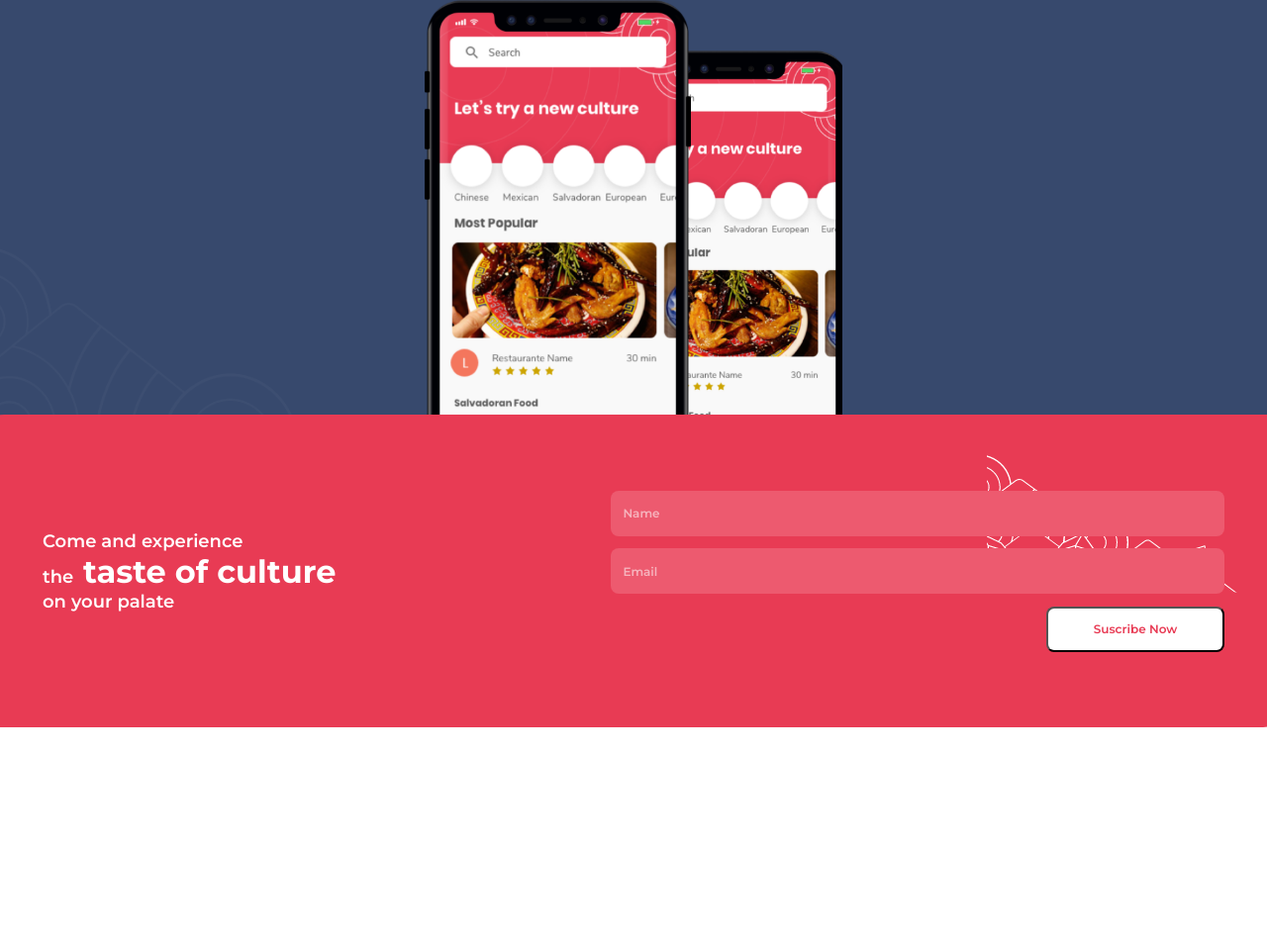
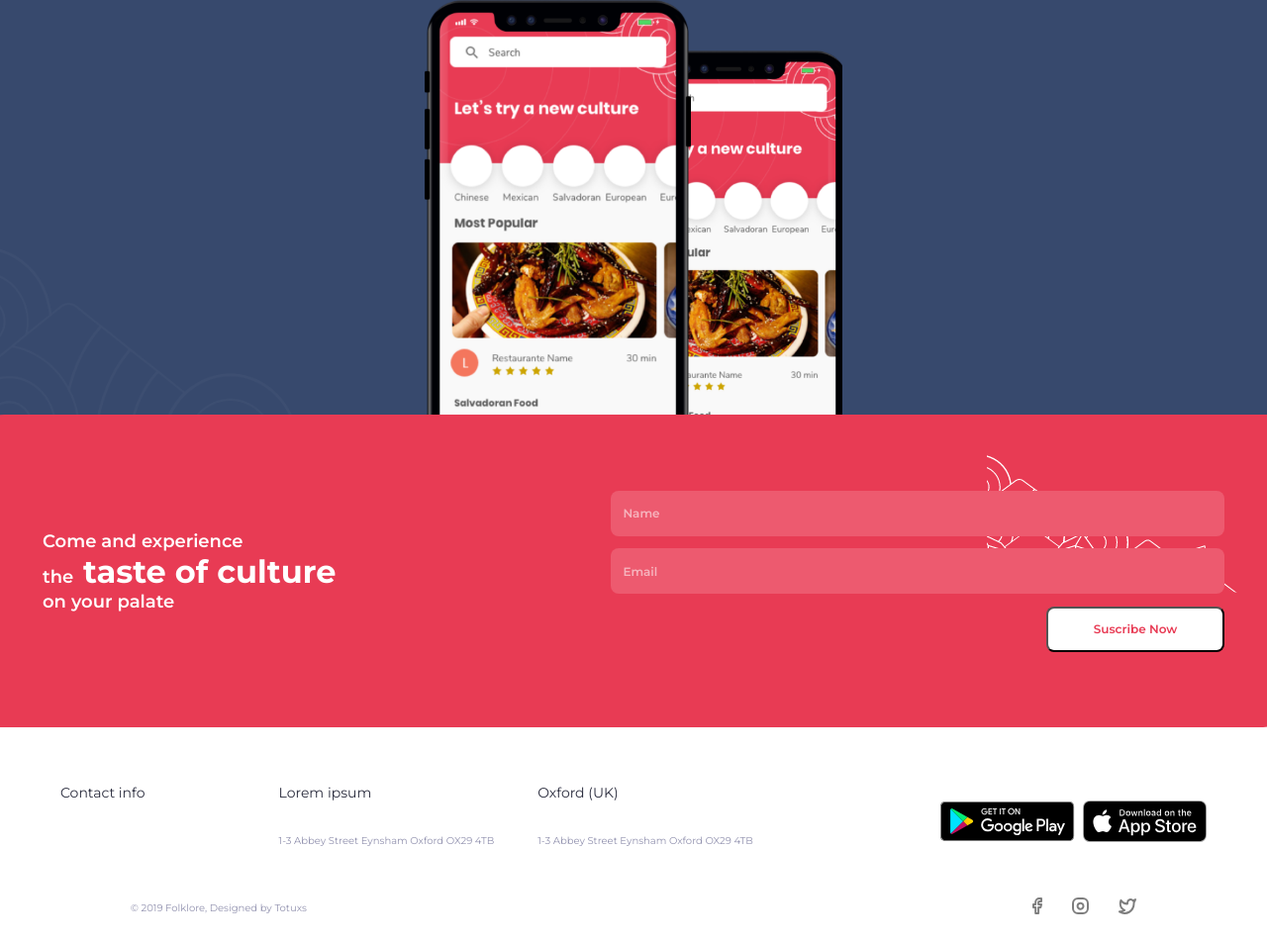
Before and after one commit to FoodKlore/Landing, a Gatsby site: page / in a window 1280 px wide. Shown: the part 2490-3443 px from the top of the page at 99% size. Before the commit the page ends 3225 px from the top, so only its background shows below. Built offline with nearby package versions, Linux system fonts and the light colour scheme; Gatsby itself is replaced by a stand-in of ours.

Commit message:
Adds form and fixes styles

```diff
--- /dev/null
+++ b/src/components/footer.js
@@ -0,0 +1,72 @@
+import React from "react"
+import styled from "styled-components"
+import { P } from "./global"
+import AndroidDownloadButton from "./androidDownloadButton"
+import IOSDownloadButton from "./iOSDownloadButton"
+
+const Footer = () => (
+  <footer
+    style={{
+      display: "flex",
+      marginTop: "50px",
+      width: "100%",
+      paddingRight: "61px",
+      paddingLeft: "61px",
+    }}
+  >
+    <div>
+      <P fontsize={"14px"} fontweight={500} lineheight={2.29} color="#2c2e3f">
+        Contact info
+      </P>
+    </div>
+    <InfoWrapper>
+      <div>
+        <P fontsize={"14px"} fontweight={500} lineheight={2.29} color="#2c2e3f">
+          Lorem ipsum
+        </P>
+        <P
+          fontsize={"10px"}
+          fontweight={"normal"}
+          lineheight={1.3}
+          color={"#9292af"}
+        >
+          1-3 Abbey Street Eynsham Oxford OX29 4TB
+        </P>
+      </div>
+      <div>
+        <P fontsize={"14px"} fontweight={500} lineheight={2.29} color="#2c2e3f">
+          Oxford (UK)
+        </P>
+        <P
+          fontsize={"10px"}
+          fontweight={"normal"}
+          lineheight={1.3}
+          color={"#9292af"}
+        >
+          1-3 Abbey Street Eynsham Oxford OX29 4TB
+        </P>
+      </div>
+    </InfoWrapper>
+    <section
+      style={{
+        display: "flex",
+        justifyContent: "flex-start",
+        alignItems: "center",
+      }}
+    >
+      <AndroidDownloadButton />
+      <IOSDownloadButton />
+    </section>
+  </footer>
+)
+
+const InfoWrapper = styled.div`
+  display: flex;
+  flex: 1;
+  justify-content: center;
+  & div {
+    margin-right: 44px;
+  }
+`
+
+export default Footer
--- /dev/null
+++ b/src/components/legalComponent.js
@@ -0,0 +1,55 @@
+import React from "react"
+import styled from "styled-components"
+import { P } from "./global"
+import facebookSvg from "../images/facebook.svg"
+import twitterSvg from "../images/instagram.svg"
+import instagramSvg from "../images/twitter.svg"
+
+const LegalComponent = () => (
+  <LegalWrapper>
+    <P
+      fontsize={"10px"}
+      lineheight={1.4}
+      color="#9292af"
+      margin={"0 0 0 70.8px"}
+    >
+      © 2019 Folklore, Designed by Totuxs
+    </P>
+    <SocialMediaWrapper>
+      <figure>
+        <img src={facebookSvg} />
+      </figure>
+      <figure>
+        <img src={twitterSvg} />
+      </figure>
+      <figure>
+        <img src={instagramSvg} />
+      </figure>
+    </SocialMediaWrapper>
+  </LegalWrapper>
+)
+
+const LegalWrapper = styled.section`
+  display: flex;
+  width: 100%;
+  height: 71px;
+  padding-right: 61px;
+  padding-left: 61px;
+  align-items: center;
+`
+
+const SocialMediaWrapper = styled.div`
+  display: flex;
+  flex: 1;
+  justify-content: flex-end;
+  align-items: center;
+  margin-right: 70.8px;
+  && figure {
+    margin: 0 15px 0 15px;
+    &:last-child {
+      margin: 0 0px 0 15px;
+    }
+  }
+`
+
+export default LegalComponent
--- a/src/pages/index.js
+++ b/src/pages/index.js
@@ -9,6 +9,8 @@ import ShowCase from "src/components/showcase"
 import Experts from "src/components/experts"
 import DownloadAppSection from "../components/downloadAppSection"
 import ContactForm from "../components/contactForm"
+import LegalComponent from "../components/legalComponent"
+import Footer from "../components/footer"
 
 const IndexPage = () => (
   <Layout>
@@ -18,6 +20,8 @@ const IndexPage = () => (
     <Experts />
     <DownloadAppSection />
     <ContactForm />
+    <Footer />
+    <LegalComponent />
   </Layout>
 )
 
```
Also changed, not shown: src/images/facebook.svg (added), src/images/instagram.svg (added), src/images/twitter.svg (added).
